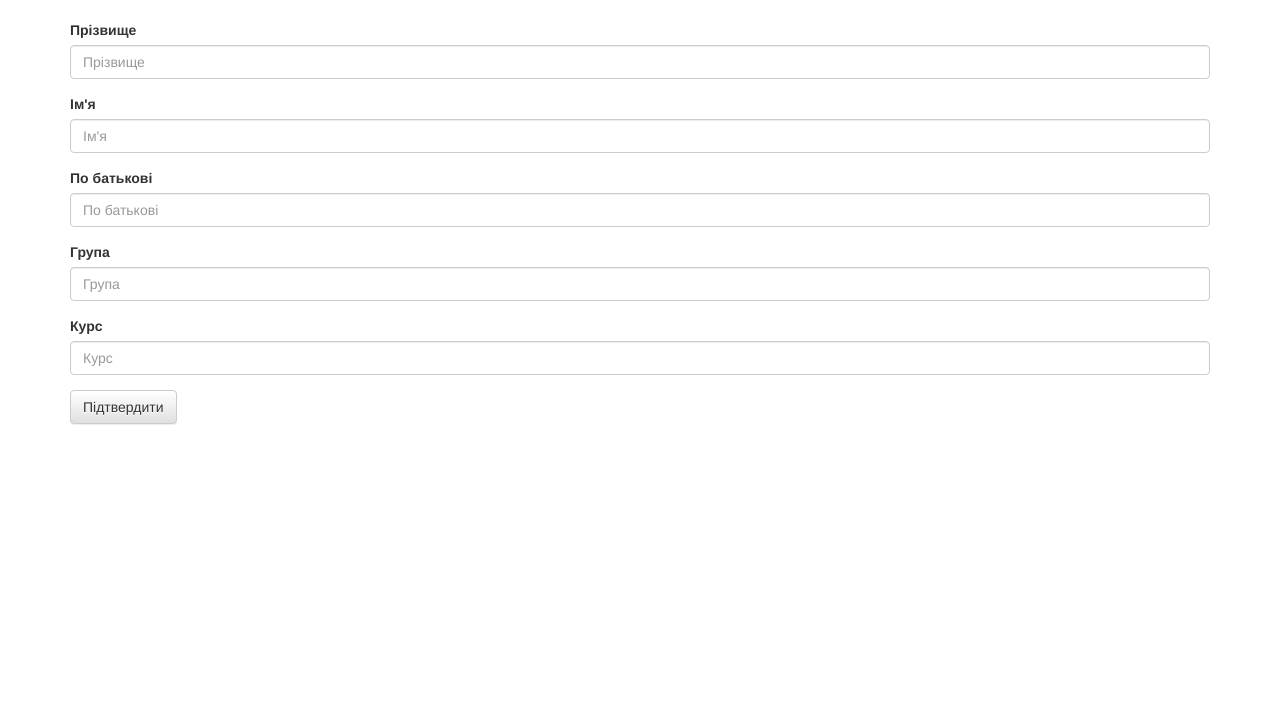
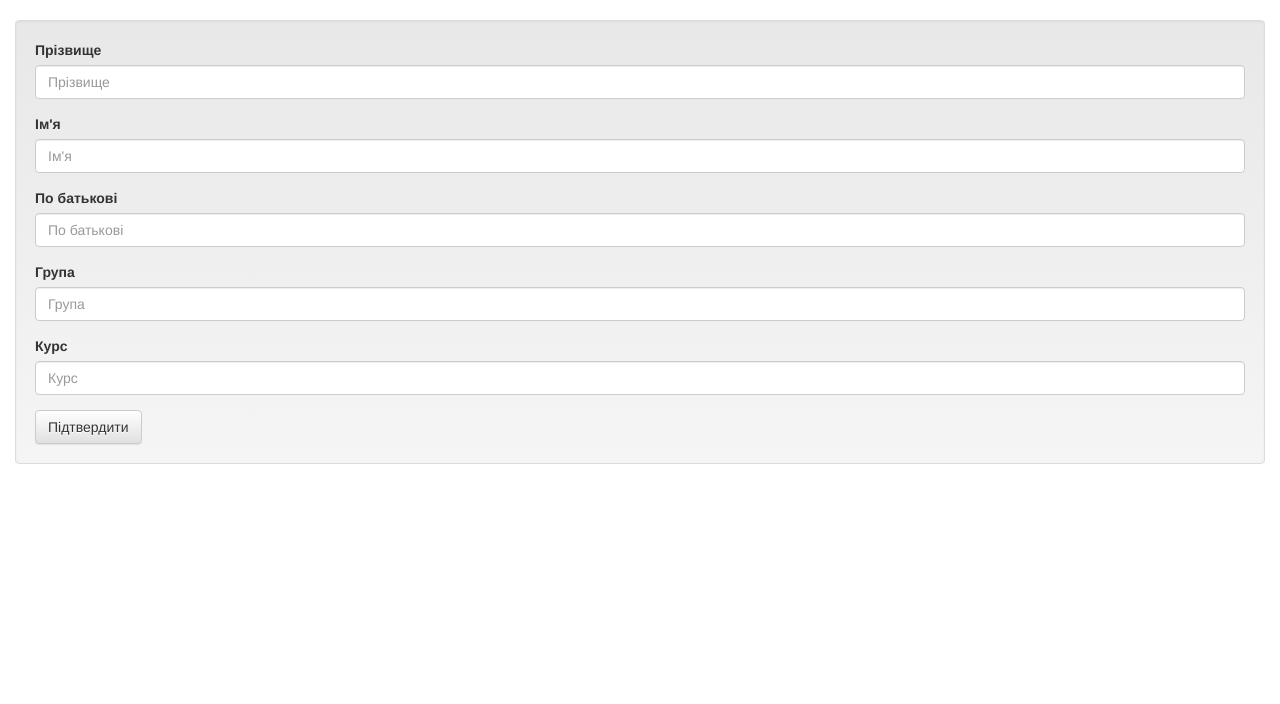
Before and after one commit to yurykozhenov/university-database, a Flask app: page /students/new in a window 1280 px wide. Shown: the part 51-755 px from the top of the page. Run offline with Flask 2, Linux system fonts and the light colour scheme; some libraries are stand-ins or nearby versions.

Commit message:
Change form style

```diff
--- a/templates/students_new.html
+++ b/templates/students_new.html
@@ -7,7 +7,7 @@
 {% from 'macros_forms.html' import render_field %}
 
 {% block content %}
-<form method="POST" action="" role="form" class="container">
+<form method="POST" action="" role="form" class="well">
   {{ form.hidden_tag() }}
   {% for field in form if field.widget.input_type != 'hidden' %}
     {{ render_field(field) }}
```
